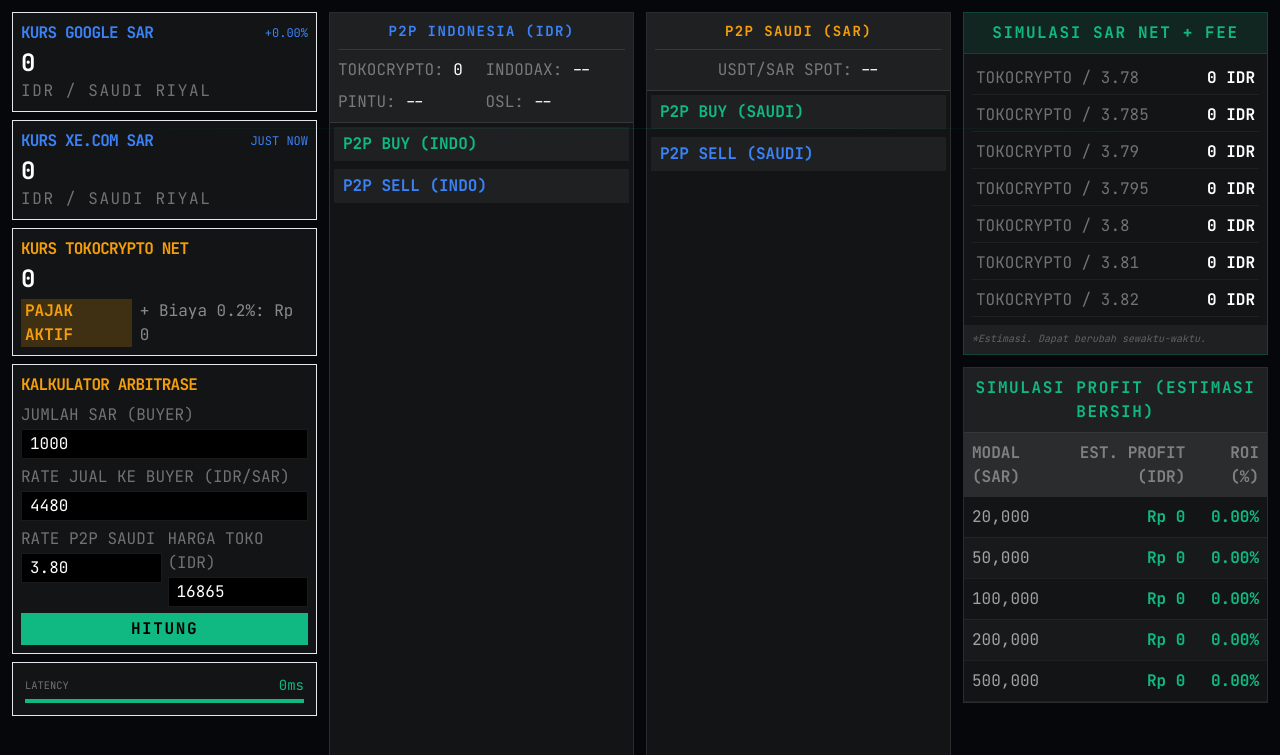
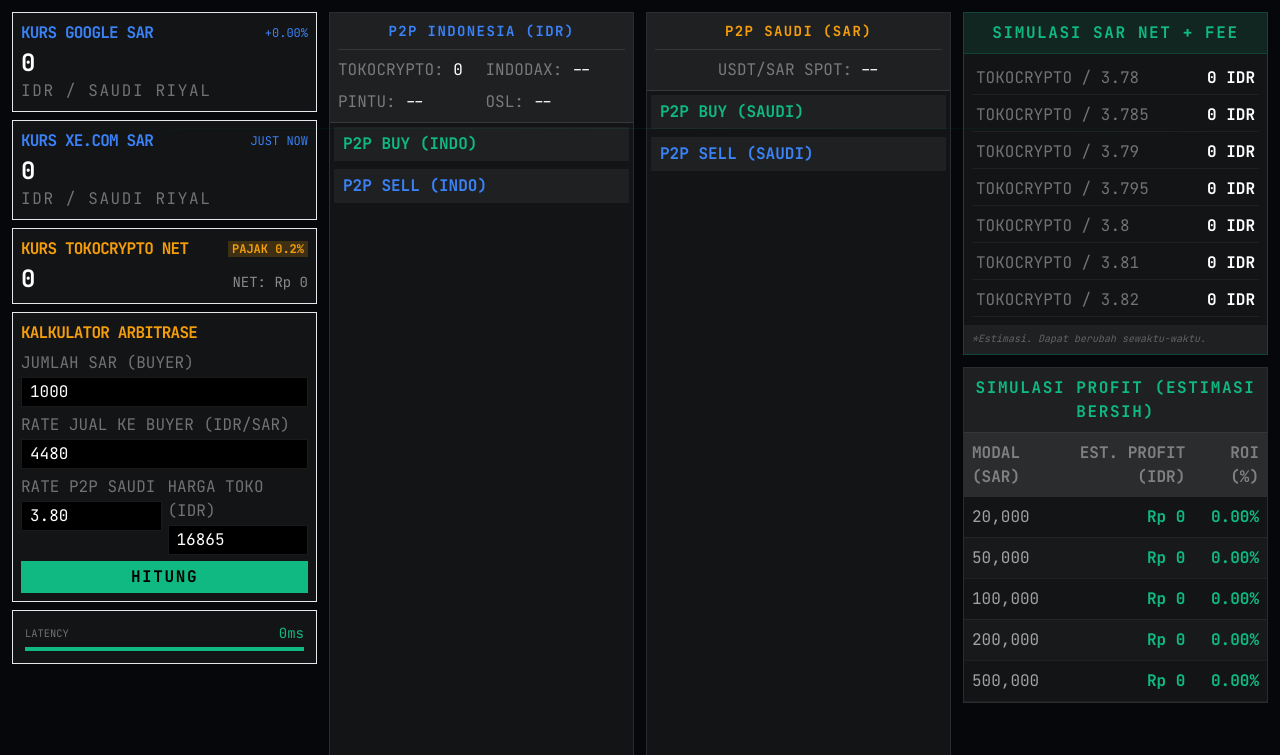
Before and after one commit to iqbaalfrm/RiyalGo, a Flask app: page / in a window 1280 px wide. Shown: the part 32-787 px from the top of the page. Run offline with Flask 3, Linux system fonts and the light colour scheme; data that the repository does not hold is empty; some libraries are stand-ins or nearby versions.

Commit message:
fix: compact Tokocrypto card layout

```diff
--- a/templates/index.html
+++ b/templates/index.html
@@ -139,11 +139,14 @@
 
             <!-- TokoCrypto Card -->
             <div class="bg-white/5 border p-2 flex flex-col relative overflow-hidden group h-fit w-full">
-                <h3 class="text-warning-gold font-bold uppercase tracking-tighter text-base">KURS TOKOCRYPTO NET</h3>
-                <p id="val-tko-raw" class="text-2xl font-bold text-white tabular-nums mt-0.5">0.00</p>
-                <div class="flex items-center gap-2 mt-1">
-                    <span class="bg-warning-gold/20 text-warning-gold text-base px-1 font-bold">PAJAK AKTIF</span>
-                    <span id="val-tko-net" class="text-base text-white/50">+ Biaya 0.2%: Rp 0.00</span>
+                <div class="flex items-center justify-between">
+                    <h3 class="text-warning-gold font-bold uppercase tracking-tighter text-base">KURS TOKOCRYPTO NET
+                    </h3>
+                    <span class="bg-warning-gold/20 text-warning-gold text-xs px-1 font-bold">PAJAK 0.2%</span>
+                </div>
+                <div class="flex items-baseline justify-between mt-0.5">
+                    <p id="val-tko-raw" class="text-2xl font-bold text-white tabular-nums">0.00</p>
+                    <span id="val-tko-net" class="text-sm text-white/50">NET: Rp 0.00</span>
                 </div>
             </div>
 
@@ -356,7 +359,7 @@
                 document.getElementById('val-google-sar').textContent = fmt(d.google_sar);
                 document.getElementById('val-xe-sar').textContent = fmt(d.xe_sar);
                 document.getElementById('val-tko-raw').textContent = fmt(d.tko_raw);
-                document.getElementById('val-tko-net').textContent = `+ Biaya 0.2%: Rp ${fmt(d.tko_net)}`;
+                document.getElementById('val-tko-net').textContent = `NET: Rp ${fmt(d.tko_net)}`;
 
                 // Margin indicator
                 if (d.google_sar && d.tko_net) {
```
